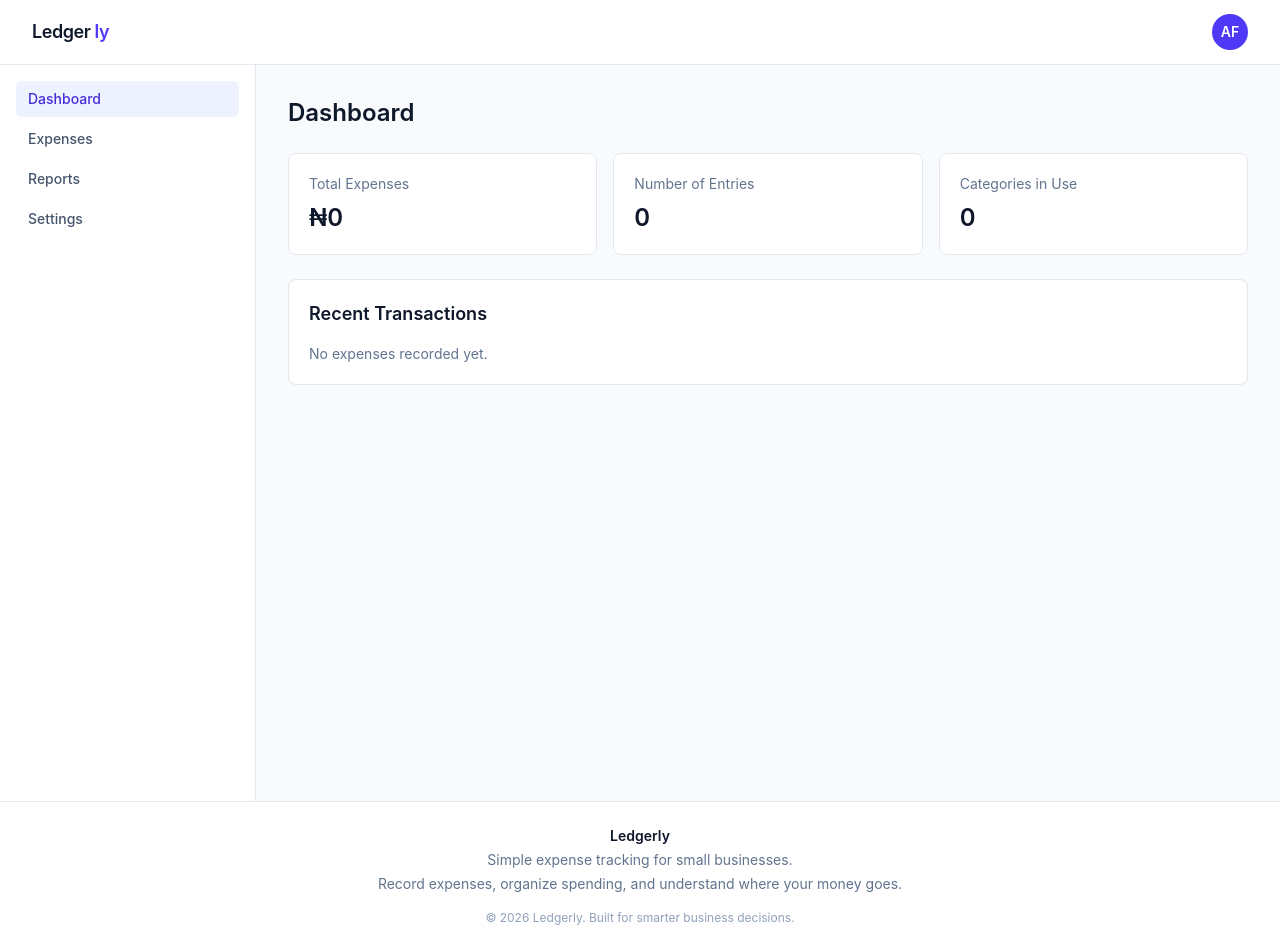
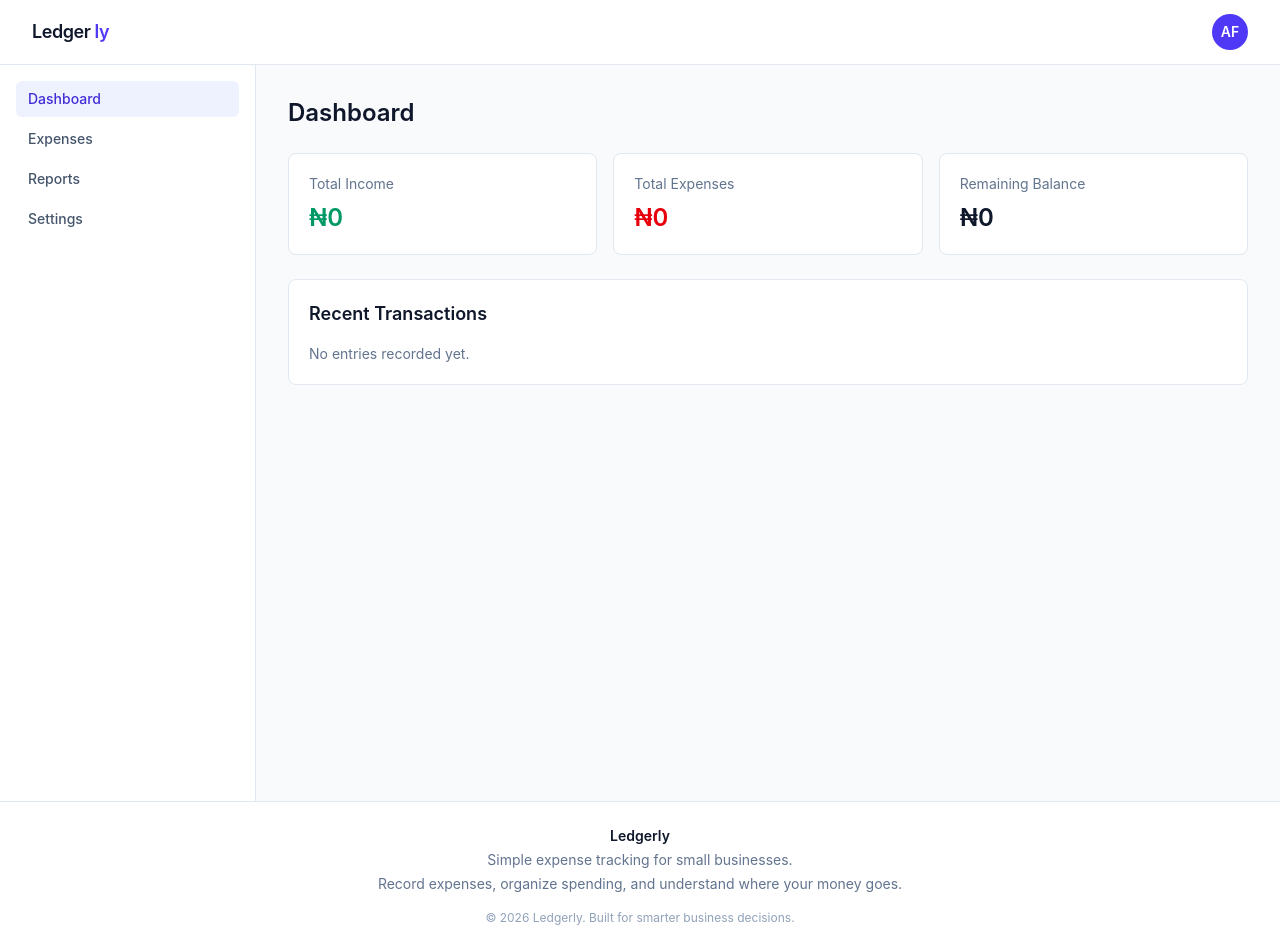
Before and after one commit to Abdulrahmanvisit/SME-Expense-Tracker-project, a React (Vite) app: page / in a window 1280 px wide. Built offline with nearby package versions, Linux system fonts and the light colour scheme.

Commit message:
Add income tracking to expenses page and update dashboard with income, expense, and balance

```diff
--- a/src/pages/Dashboard.jsx
+++ b/src/pages/Dashboard.jsx
@@ -4,14 +4,12 @@ import categories from '../data/categories'
 
 function Dashboard() {
   const expenses = useExpenseStore((state) => state.expenses)
+  const totalIncome = useExpenseStore((state) => state.getTotalIncome())
+  const totalExpense = useExpenseStore((state) => state.getTotalExpense())
+  const balance = useExpenseStore((state) => state.getBalance())
 
-  const { totalExpenses, recentExpenses } = useMemo(() => {
-    const total = expenses.reduce((sum, exp) => sum + exp.amount, 0)
-    const recent = [...expenses]
-      .sort((a, b) => new Date(b.date) - new Date(a.date))
-      .slice(0, 5)
-
-    return { totalExpenses: total, recentExpenses: recent }
+  const recentExpenses = useMemo(() => {
+    return [...expenses].sort((a, b) => new Date(b.date) - new Date(a.date)).slice(0, 5)
   }, [expenses])
 
   return (
@@ -20,17 +18,17 @@ function Dashboard() {
 
       <div className="grid grid-cols-1 gap-4 sm:grid-cols-3">
         <div className="rounded-lg border border-slate-200 bg-white p-5">
-          <p className="text-sm text-slate-500">Total Expenses</p>
-          <p className="mt-2 text-2xl font-semibold text-slate-900">₦{totalExpenses.toLocaleString()}</p>
+          <p className="text-sm text-slate-500">Total Income</p>
+          <p className="mt-2 text-2xl font-semibold text-emerald-600">₦{totalIncome.toLocaleString()}</p>
         </div>
         <div className="rounded-lg border border-slate-200 bg-white p-5">
-          <p className="text-sm text-slate-500">Number of Entries</p>
-          <p className="mt-2 text-2xl font-semibold text-slate-900">{expenses.length}</p>
+          <p className="text-sm text-slate-500">Total Expenses</p>
+          <p className="mt-2 text-2xl font-semibold text-red-600">₦{totalExpense.toLocaleString()}</p>
         </div>
         <div className="rounded-lg border border-slate-200 bg-white p-5">
-          <p className="text-sm text-slate-500">Categories in Use</p>
-          <p className="mt-2 text-2xl font-semibold text-slate-900">
-            {new Set(expenses.map((exp) => exp.categoryId)).size}
+          <p className="text-sm text-slate-500">Remaining Balance</p>
+          <p className={`mt-2 text-2xl font-semibold ${balance >= 0 ? 'text-slate-900' : 'text-red-600'}`}>
+            ₦{balance.toLocaleString()}
           </p>
         </div>
       </div>
@@ -38,7 +36,7 @@ function Dashboard() {
       <div className="rounded-lg border border-slate-200 bg-white p-5">
         <h2 className="mb-4 text-lg font-semibold text-slate-900">Recent Transactions</h2>
         {recentExpenses.length === 0 ? (
-          <p className="text-sm text-slate-500">No expenses recorded yet.</p>
+          <p className="text-sm text-slate-500">No entries recorded yet.</p>
         ) : (
           <ul className="space-y-2">
             {recentExpenses.map((exp) => (
@@ -47,7 +45,9 @@ function Dashboard() {
                 <span className="text-slate-500">
                   {categories.find((c) => c.id === exp.categoryId)?.label} · {exp.date}
                 </span>
-                <span className="font-medium text-slate-900">₦{exp.amount}</span>
+                <span className={exp.type === 'income' ? 'font-medium text-emerald-600' : 'font-medium text-red-600'}>
+                  {exp.type === 'income' ? '+' : '-'}₦{exp.amount}
+                </span>
               </li>
             ))}
           </ul>
--- a/src/pages/Expenses.jsx
+++ b/src/pages/Expenses.jsx
@@ -3,7 +3,7 @@ import { v4 as uuidv4 } from 'uuid'
 import categories from '../data/categories'
 import useExpenseStore from '../stores/expenseStore'
 
-const initialForm = { amount: '', categoryId: '', description: '', date: '' }
+const initialForm = { type: 'expense', amount: '', categoryId: '', description: '', date: '' }
 
 function formReducer(state, action) {
   switch (action.type) {
@@ -11,6 +11,7 @@ function formReducer(state, action) {
       return { ...state, [action.field]: action.value }
     case 'LOAD':
       return {
+        type: action.payload.type,
         amount: action.payload.amount,
         categoryId: action.payload.categoryId,
         description: action.payload.description,
@@ -81,6 +82,15 @@ function Expenses() {
       <h1 className="text-2xl font-semibold text-slate-900">Expenses</h1>
 
       <form onSubmit={handleSubmit} className="grid gap-4 rounded-lg border border-slate-200 bg-white p-5 sm:grid-cols-2">
+        <select
+          name="type"
+          value={form.type}
+          onChange={handleChange}
+          className="rounded-md border border-slate-300 px-3 py-2 focus:outline-none focus:ring-2 focus:ring-indigo-500"
+        >
+          <option value="expense">Expense</option>
+          <option value="income">Income</option>
+        </select>
         <input name="amount" type="number" value={form.amount} onChange={handleChange} placeholder="Amount" className="rounded-md border border-slate-300 px-3 py-2 focus:outline-none focus:ring-2 focus:ring-indigo-500" />
         <select name="categoryId" value={form.categoryId} onChange={handleChange} className="rounded-md border border-slate-300 px-3 py-2 focus:outline-none focus:ring-2 focus:ring-indigo-500">
           <option value="">Select category</option>
@@ -89,9 +99,9 @@ function Expenses() {
           ))}
         </select>
         <input name="date" type="date" value={form.date} onChange={handleChange} className="rounded-md border border-slate-300 px-3 py-2 focus:outline-none focus:ring-2 focus:ring-indigo-500" />
-        <input name="description" type="text" value={form.description} onChange={handleChange} placeholder="Description" className="rounded-md border border-slate-300 px-3 py-2 focus:outline-none focus:ring-2 focus:ring-indigo-500" />
+        <input name="description" type="text" value={form.description} onChange={handleChange} placeholder="Description" className="rounded-md border border-slate-300 px-3 py-2 focus:outline-none focus:ring-2 focus:ring-indigo-500 sm:col-span-2" />
         <button type="submit" className="sm:col-span-2 rounded-md bg-indigo-600 px-4 py-2 font-semibold text-white hover:bg-indigo-700">
-          {editingId ? 'Update Expense' : 'Add Expense'}
+          {editingId ? 'Update Entry' : 'Add Entry'}
         </button>
       </form>
 
@@ -128,11 +138,15 @@ function Expenses() {
 
       <ul className="space-y-2">
         {filteredExpenses.length === 0 && (
-          <p className="py-6 text-center text-sm text-slate-500">No expenses match your search or filters.</p>
+          <p className="py-6 text-center text-sm text-slate-500">No entries match your search or filters.</p>
         )}
         {filteredExpenses.map((exp) => (
           <li key={exp.id} className="flex items-center justify-between rounded-md border border-slate-200 bg-white px-4 py-3 text-sm">
-            <span>{exp.description || 'No description'} — ₦{exp.amount} — {exp.categoryId} — {exp.date}</span>
+            <span className={exp.type === 'income' ? 'text-emerald-600' : 'text-slate-700'}>
+              {exp.type === 'income' ? '+' : '-'}₦{exp.amount}
+            </span>
+            <span className="text-slate-600">{exp.description || 'No description'}</span>
+            <span className="text-slate-500">{categories.find((c) => c.id === exp.categoryId)?.label} · {exp.date}</span>
             <span className="flex gap-2">
               <button onClick={() => startEdit(exp)} className="text-indigo-600 hover:underline">Edit</button>
               <button onClick={() => deleteExpense(exp.id)} className="text-red-600 hover:underline">Delete</button>
--- a/src/stores/expenseStore.js
+++ b/src/stores/expenseStore.js
@@ -1,30 +1,40 @@
-import { create } from 'zustand'
+import { create } from "zustand";
 
-const useExpenseStore = create((set) => ({
-  expenses: JSON.parse(localStorage.getItem('expenses')) || [],
+const useExpenseStore = create((set, get) => ({
+  expenses: JSON.parse(localStorage.getItem("expenses")) || [],
 
   addExpense: (expense) =>
     set((state) => {
-      const updated = [...state.expenses, expense]
-      localStorage.setItem('expenses', JSON.stringify(updated))
-      return { expenses: updated }
+      const updated = [...state.expenses, expense];
+      localStorage.setItem("expenses", JSON.stringify(updated));
+      return { expenses: updated };
     }),
 
   deleteExpense: (id) =>
     set((state) => {
-      const updated = state.expenses.filter((exp) => exp.id !== id)
-      localStorage.setItem('expenses', JSON.stringify(updated))
-      return { expenses: updated }
+      const updated = state.expenses.filter((exp) => exp.id !== id);
+      localStorage.setItem("expenses", JSON.stringify(updated));
+      return { expenses: updated };
     }),
 
   updateExpense: (id, updatedFields) =>
     set((state) => {
       const updated = state.expenses.map((exp) =>
-        exp.id === id ? { ...exp, ...updatedFields } : exp
-      )
-      localStorage.setItem('expenses', JSON.stringify(updated))
-      return { expenses: updated }
+        exp.id === id ? { ...exp, ...updatedFields } : exp,
+      );
+      localStorage.setItem("expenses", JSON.stringify(updated));
+      return { expenses: updated };
     }),
-}))
 
-export default useExpenseStore
+  getTotalIncome: () =>
+    get()
+      .expenses.filter((e) => e.type === "income")
+      .reduce((sum, e) => sum + e.amount, 0),
+  getTotalExpense: () =>
+    get()
+      .expenses.filter((e) => e.type === "expense")
+      .reduce((sum, e) => sum + e.amount, 0),
+  getBalance: () => get().getTotalIncome() - get().getTotalExpense(),
+}));
+
+export default useExpenseStore;
```
